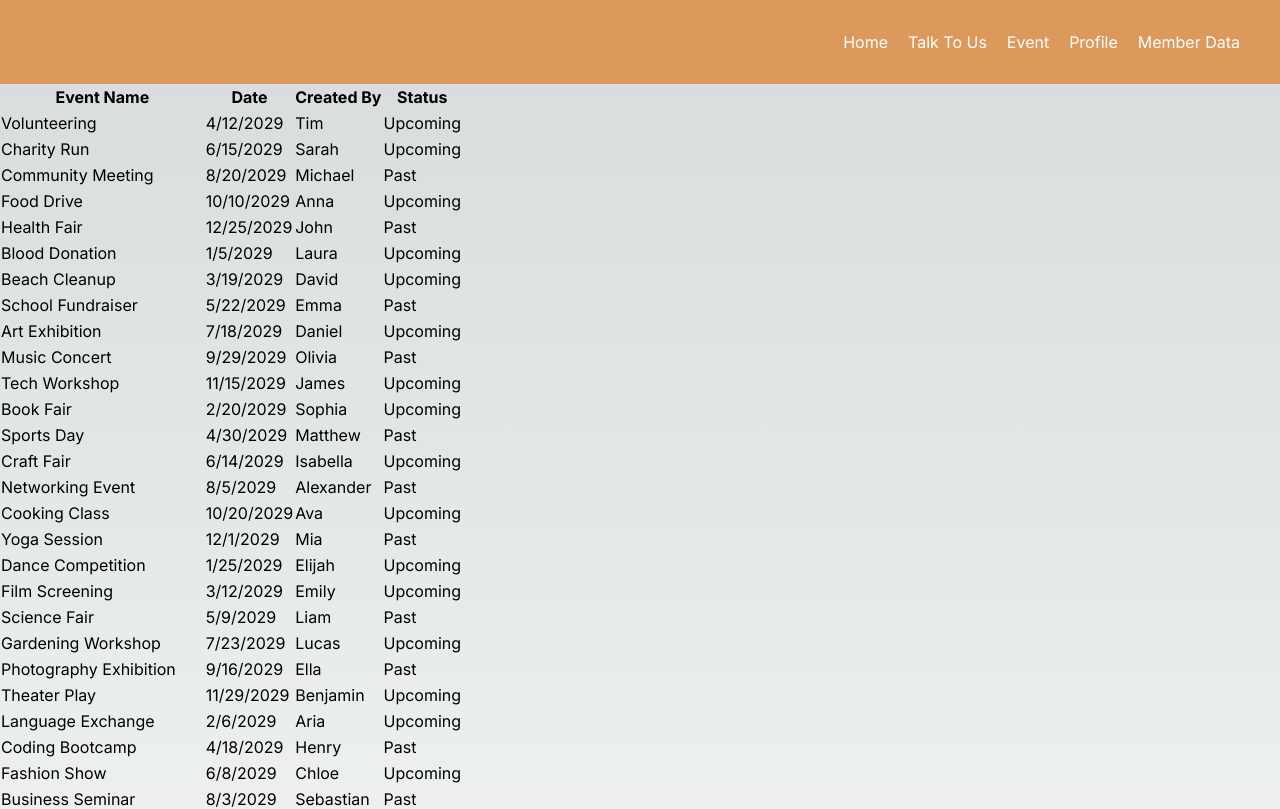
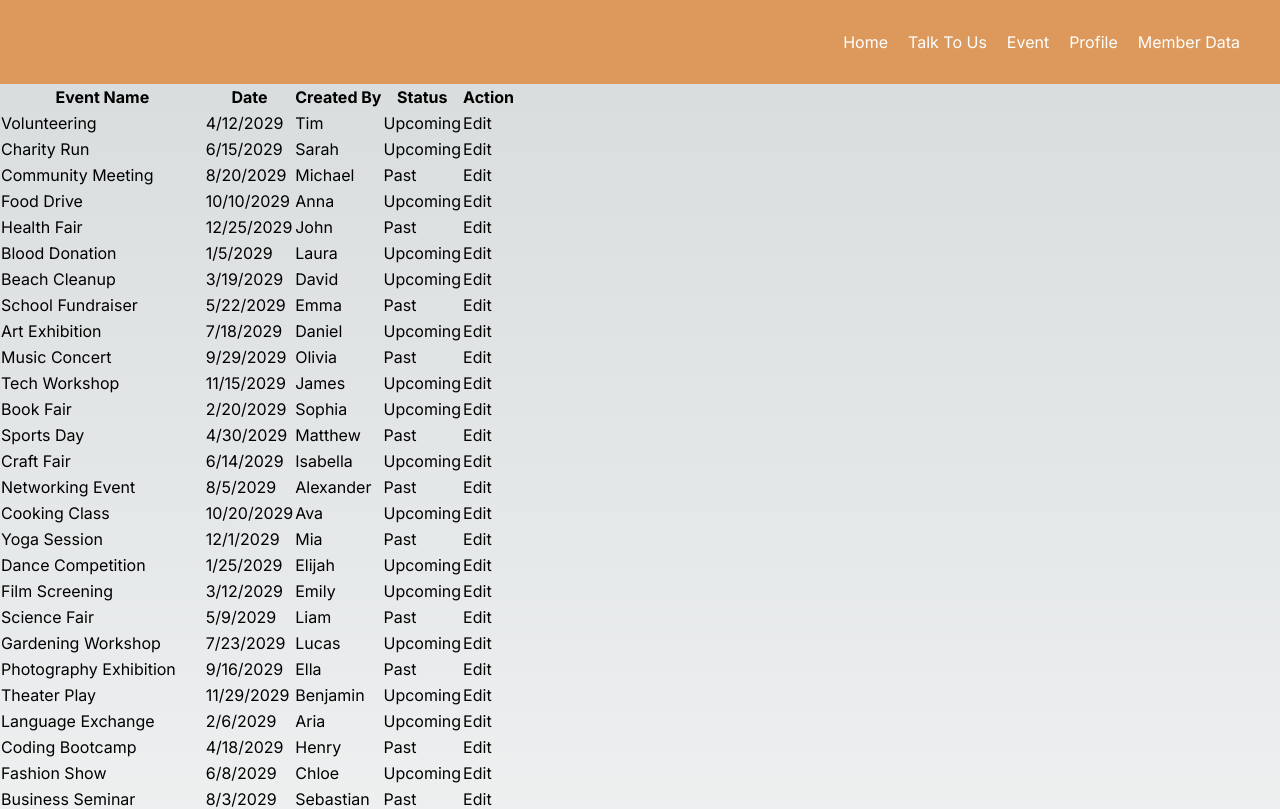
Before and after one commit to UoaWDCC/aspa-portal-v3, a Next.js app in the folder frontend/: page / in a window 1280 px wide. Shown: the top 809 px of the page. Built offline with nearby package versions, Linux system fonts and the light colour scheme.

Commit message:
Editable Rows

```diff
--- /dev/null
+++ b/frontend/src/app/components/EditRows.tsx
@@ -0,0 +1,48 @@
+import React from "react"
+
+const EditRows = () => {
+    return (
+        <>
+            <tr>
+                <td>
+                    <input
+                        type="text"
+                        required={true}
+                        placeholder="Enter Event Name"
+                        name='eventTitle'
+                    >
+                    </input>
+                </td>
+                <td>
+                    <input
+                        type="text"
+                        required={true}
+                        placeholder="Enter the Date"
+                        name='date'
+                    >
+                    </input>
+                </td>
+                <td>
+                    <input
+                        type="text"
+                        required={true}
+                        placeholder="Who is it created by"
+                        name='createdBy'
+                    >
+                    </input>
+                </td>
+                <td>
+                    <input
+                        type="text"
+                        required={true}
+                        placeholder="What the Status?"
+                        name='status'
+                    >
+                    </input>
+                </td>
+            </tr>
+        </>
+    )
+}
+
+export default EditRows
--- a/frontend/src/app/components/EventPage.tsx
+++ b/frontend/src/app/components/EventPage.tsx
@@ -1,17 +1,28 @@
 "use client";
 
-import { useState } from 'react';
+import { useState, Fragment, SetStateAction } from 'react';
 import styles from './EventPage.module.css';
 import data from "./mock-data.json";
+import ReadOnlyRow from './ReadOnlyRow'
+import EditRows from './EditRows';
 
 
 
-export default function EventPage() {
+const EventPage = () => {
 
-    const [events, setEvents] = useState(data);
+    const [eventdatas, setEventDatas] = useState(data);
+
+    const handleEditClick = (event, eventdata) => {
+        event.preventDefault;
+        setEditContactId(eventdata.id);
+    }
+
+    const [editContactId, setEditContactId] = useState(null);
     return (
         <>
             <div className={styles.appcontainer}>
+
+                <form>
 
                     <table>
 
@@ -22,19 +33,18 @@ export default function EventPage() {
                                 <th> Date </th>
                                 <th> Created By </th>
                                 <th> Status </th>
+                                <th> Action </th>
                             </tr>
                         </thead>
                         <tbody>
-                        {events.map((event) =>
-                            <tr>
-                                <td>{event.eventTitle}</td>
-                                <td>{event.date}</td>
-                                <td>{event.createdBy}</td>
-                                <td>{event.status}</td>
-                            </tr>
-                        )}
+                            {eventdatas.map((eventdata) => (
+                                <Fragment>
+                                    {editContactId === eventdata.id ? <EditRows /> : <ReadOnlyRow eventdata={eventdata} handleEditClick={handleEditClick} />}
+                                </Fragment>
+                            ))}
                         </tbody>
                     </table>
+                </form>
             </div>
 
 
@@ -46,3 +56,4 @@ export default function EventPage() {
         </>
     )
 }
+export default EventPage
--- a/frontend/src/app/components/ReadOnlyRow.tsx
+++ b/frontend/src/app/components/ReadOnlyRow.tsx
@@ -0,0 +1,29 @@
+import React from "react"
+
+interface Event {
+    id: number;
+    eventTitle: string;
+    date: string;
+    createdBy: string;
+    status: string;
+}
+
+interface ReadOnlyRowProps {
+    eventdata: Event;
+}
+
+const ReadOnlyRow: React.FC<ReadOnlyRowProps> = ({ eventdata, handleEditClick }) => {
+    return (
+        <tr>
+            <td>{eventdata.eventTitle}</td>
+            <td>{eventdata.date}</td>
+            <td>{eventdata.createdBy}</td>
+            <td>{eventdata.status}</td>
+            <td>
+                <button type="button" onClick={(event) => handleEditClick(event, eventdata)}> Edit </button>
+            </td>
+        </tr>
+    );
+};
+
+export default ReadOnlyRow;
```
Lines whose indentation alone changed are shown as unchanged.
